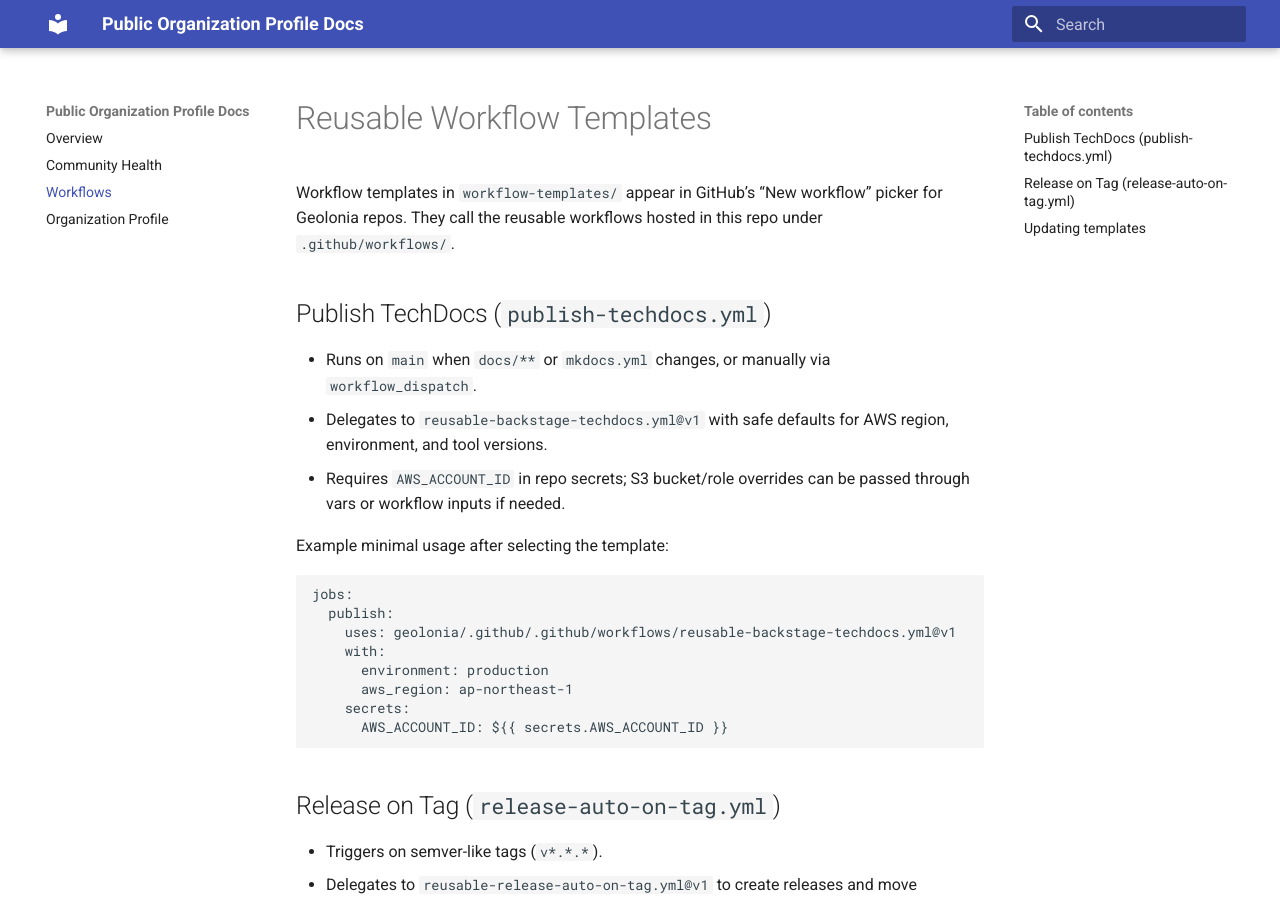
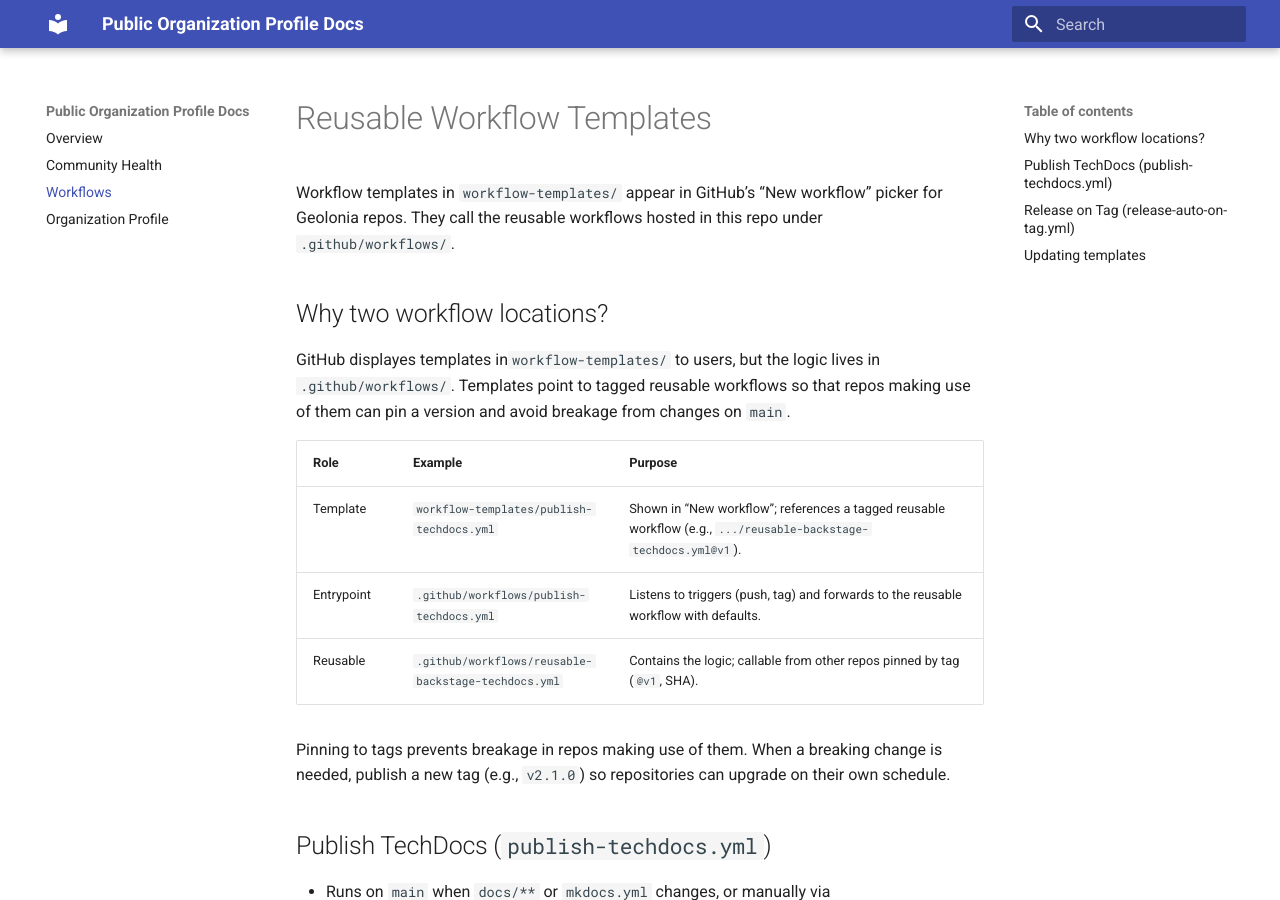
Before and after one commit to geolonia/.github, an MkDocs documentation site: the page built from docs/workflows.md, in a window 1280 px wide and 900 px high. Built offline with MkDocs 1.6.1 and Material for MkDocs 9.7.7, drawn with Linux system fonts in a browser that asks for light colours.

Commit message:
Add explanation for workflow locations and their roles in documentation
Signed-off-by: Daniel Kastl <daniel.kastl@gmail.com>

```diff
--- a/docs/workflows.md
+++ b/docs/workflows.md
@@ -3,6 +3,22 @@
 Workflow templates in `workflow-templates/` appear in GitHub’s “New workflow”
 picker for Geolonia repos. They call the reusable workflows hosted in this repo
 under `.github/workflows/`.
+
+## Why two workflow locations?
+
+GitHub displayes templates in`workflow-templates/` to users, but the logic lives
+in `.github/workflows/`. Templates point to tagged reusable workflows so that
+repos making use of them can pin a version and avoid breakage from changes on `main`.
+
+| Role | Example | Purpose |
+| --- | --- | --- |
+| Template | `workflow-templates/publish-techdocs.yml` | Shown in “New workflow”; references a tagged reusable workflow (e.g., `.../reusable-backstage-techdocs.yml@v1`). |
+| Entrypoint | `.github/workflows/publish-techdocs.yml` | Listens to triggers (push, tag) and forwards to the reusable workflow with defaults. |
+| Reusable | `.github/workflows/reusable-backstage-techdocs.yml` | Contains the logic; callable from other repos pinned by tag (`@v1`, SHA). |
+
+Pinning to tags prevents breakage in repos making use of them. When a breaking
+change is needed, publish a new tag (e.g., `v2.1.0`) so repositories can upgrade
+on their own schedule.
 
 ## Publish TechDocs (`publish-techdocs.yml`)
 
```
